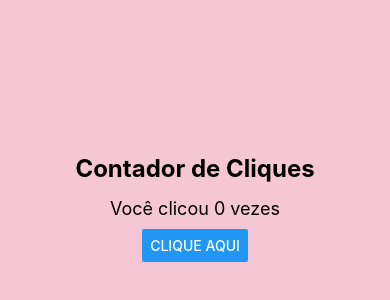
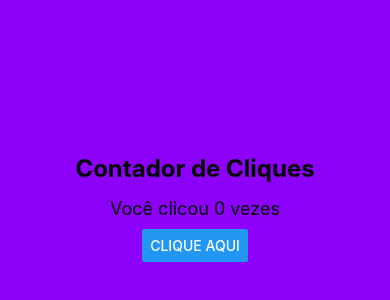
Before and after one commit to Kirito-Senpai9/AplicativoTeste, a React Native app: screen / in a window 390 px wide. Shown: the part 214-514 px from the top of the page. Built offline with nearby package versions, Linux system fonts and the light colour scheme.

Commit message:
contadorrrrrr

```diff
--- a/App.js
+++ b/App.js
@@ -4,16 +4,16 @@ import React, { useState } from 'react';
 
 export default function App() {
   const [contador, setContador] = useState(0);
-  const incrementar = () => {
-    setContador((prev) => prev + 1);
-  };
 
   return (
     <View style={styles.container}>
       <Text style={styles.titulo}>Contador de Cliques</Text>
       <Text style={styles.numero}>Você clicou {contador} vezes</Text>
 
-      <Button title="Clique aqui" onPress={incrementar} />
+      <Button
+        title="Clique aqui"
+        onPress={() => setContador(contador + 1)}
+      />
 
       <StatusBar style="auto" />
     </View>
@@ -23,7 +23,7 @@ export default function App() {
 const styles = StyleSheet.create({
   container: {
     flex: 1,
-    backgroundColor: '#f5c7d5ff',
+    backgroundColor: '#8d00f9ff',
     alignItems: 'center',
     justifyContent: 'center',
   },
```
